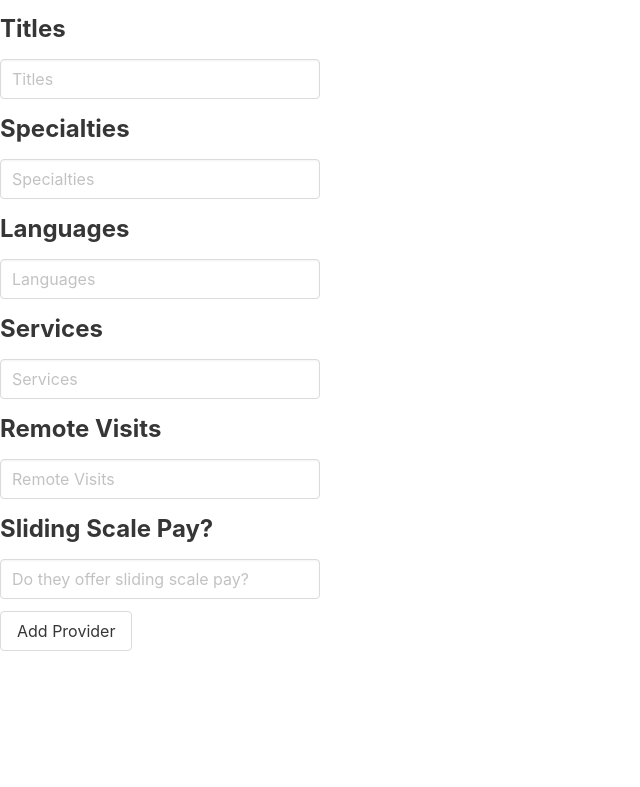
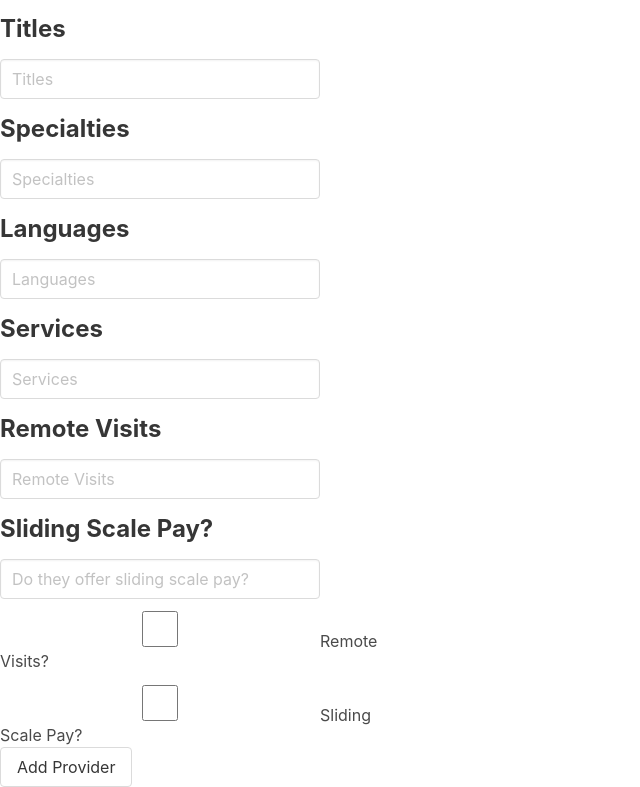
Before and after one commit to julianadecarvalho/HearTrans-front-end, a React (Create React App) app: page /addprovider in a window 1280 px wide. Shown: the part 255-1042 px from the top of the page, without its empty margins (0-640 px from the left). Before the commit the page ends 906 px from the top, so only its background shows below. Built offline with nearby package versions, Linux system fonts and the light colour scheme; no server answers.

Commit message:
added skeleton for checkbox in add provider form

```diff
--- a/src/pages/AddProvider.tsx
+++ b/src/pages/AddProvider.tsx
@@ -132,6 +132,18 @@ export function AddProvider() {
           />
         </div>
       </div>
+      <div className="field">
+        <label className="checkbox">
+          <input type="checkbox" />
+          Remote Visits?
+        </label>
+      </div>
+      <div>
+        <label className="checkbox">
+          <input type="checkbox" />
+          Sliding Scale Pay?
+        </label>
+      </div>
       <button className="button" onClick={handleClick}>
         Add Provider
       </button>
```
